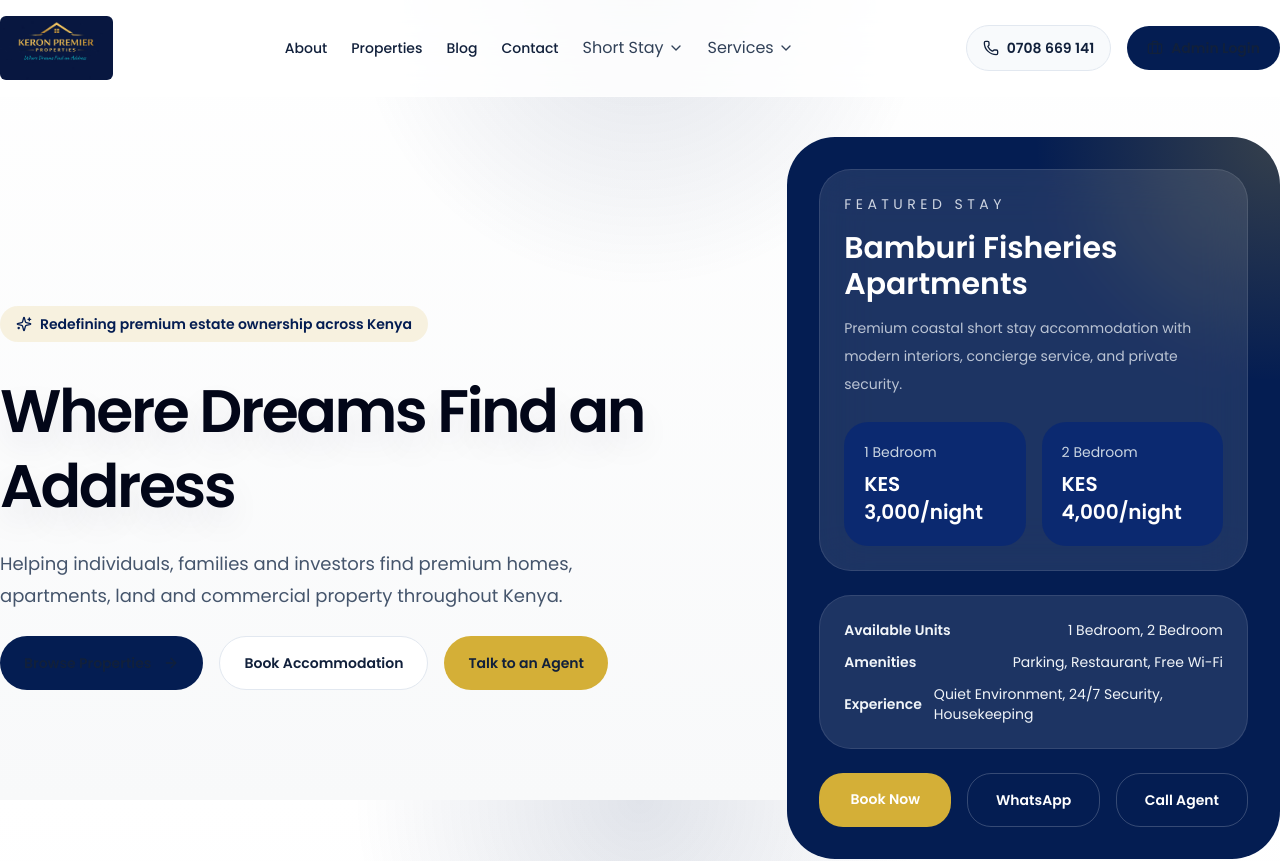
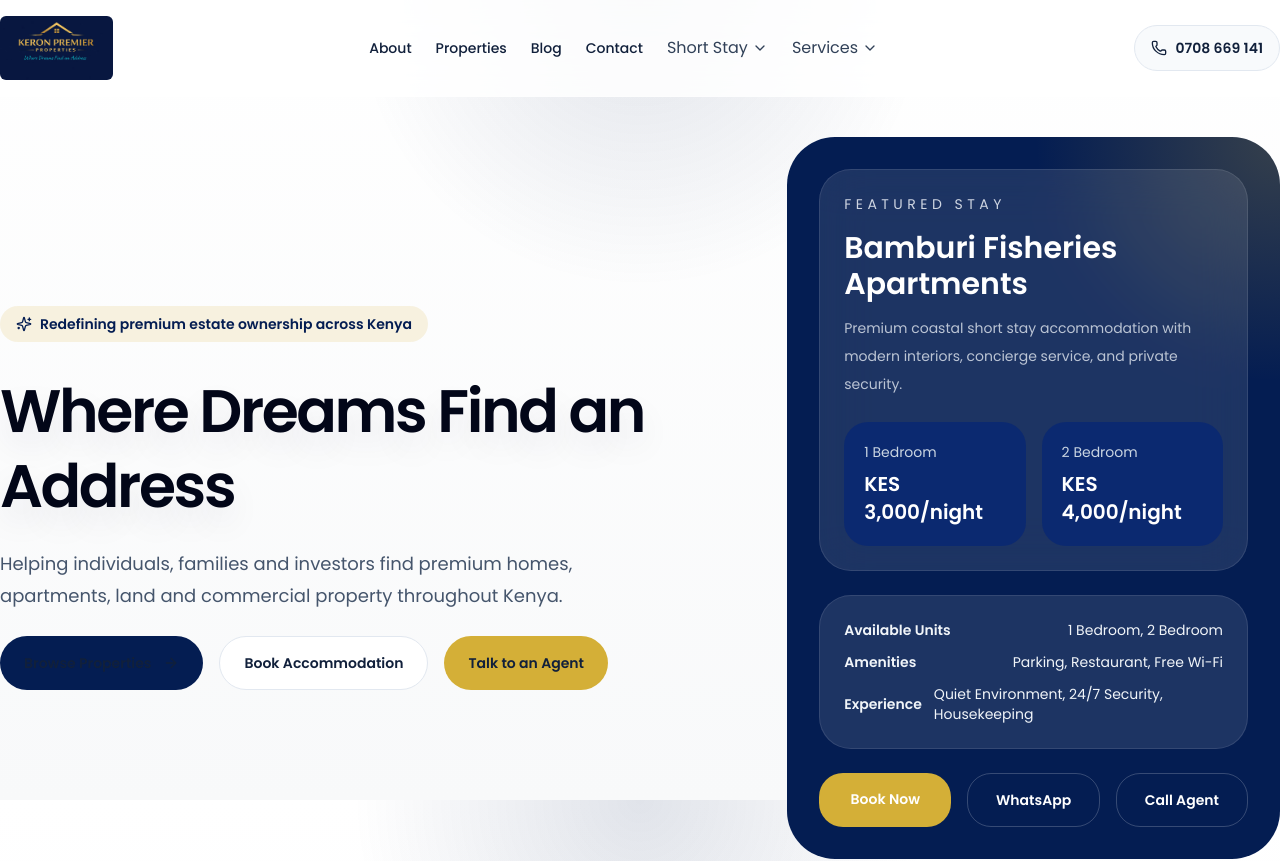
Before and after one commit to MwanziaNzavi-afk/Keron, a Next.js app in the folder keron-app/: page / in a window 1280 px wide. Shown: the top 861 px of the page. Built offline with nearby package versions, Linux system fonts and the light colour scheme.

Commit message:
Removed the admin login button

```diff
--- a/keron-app/components/navbar.tsx
+++ b/keron-app/components/navbar.tsx
@@ -120,13 +120,6 @@ export function Navbar() {
             <Phone className="h-4 w-4" />
             0708 669 141
           </Link>
-          <Link
-            href="/admin/login"
-            className="inline-flex items-center gap-2 rounded-full bg-[#041d52] px-5 py-3 text-sm font-semibold text-white transition hover:bg-[#0b2a71]"
-          >
-            <Briefcase className="h-4 w-4" />
-            Admin Login
-          </Link>
         </div>
 
         <button
```
